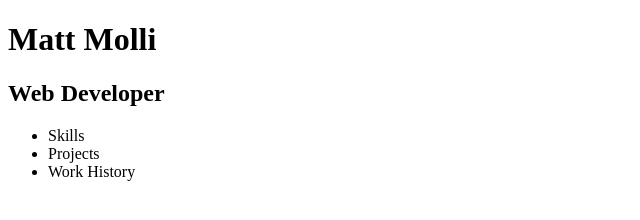
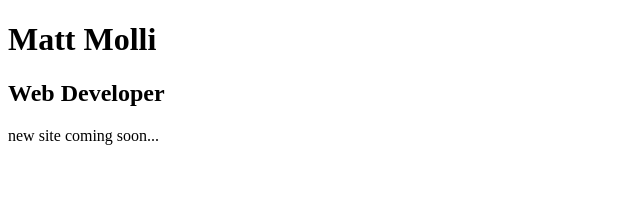
Before and after one commit to mmolli55/mmolli55.github.io, a plain HTML site: page index.html in a window 1280 px wide. Shown: the whole page, without its empty margins (0-640 px from the left). Drawn offline with Linux system fonts and the light colour scheme.

Commit message:
reverted to placeholder language

```diff
--- a/index.html
+++ b/index.html
@@ -2,19 +2,19 @@
 <!DOCTYPE html>
 <html>
 <head>
-  <title>Matt Molli - Web Dev</title>
+  <title>Matt Molli - Web Developer</title>
 </head>
 <body>
 
   <h1>Matt Molli</h1>
 
   <h2>Web Developer</h2>
-
-  <ul>
+  <p>new site coming soon...</p>
+  <!--<ul>
   	<li>Skills</li>
   	<li>Projects</li>
   	<li>Work History</li>
-  </ul>
+  </ul>-->
 
 </body>
 </html>
```
